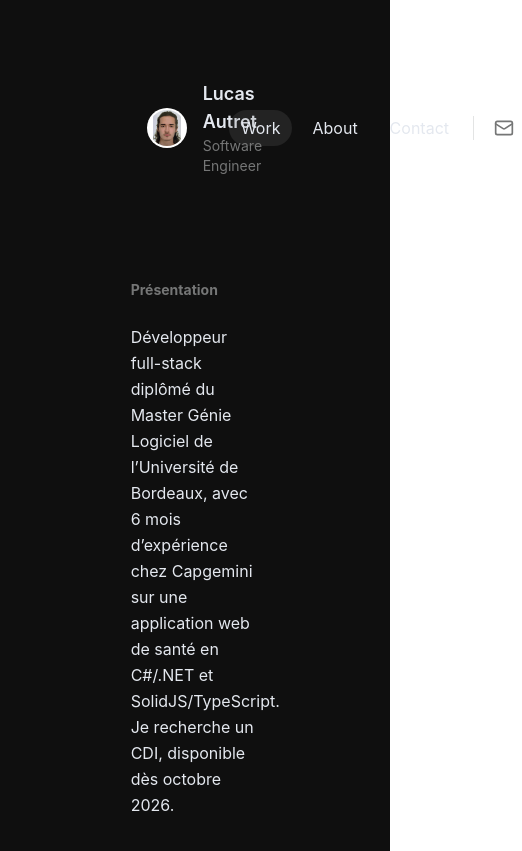
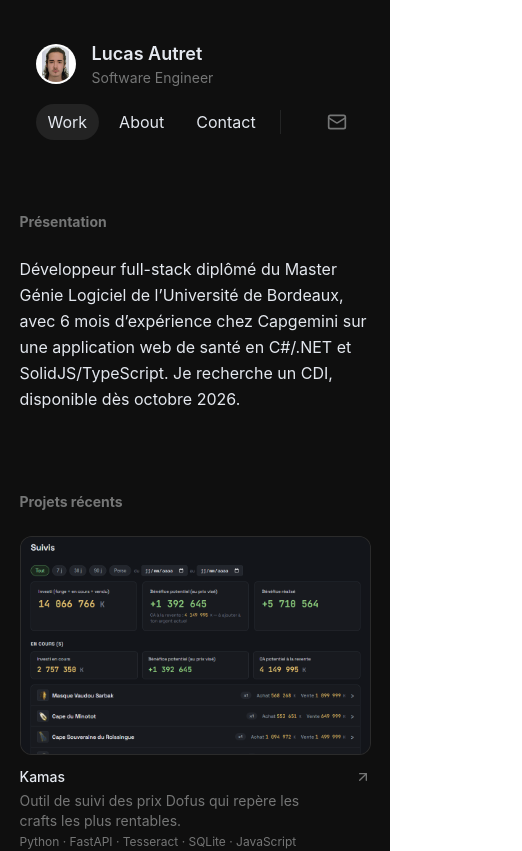
Before and after one commit to Maynito/Maynito.github.io, a React (Vite) app: page / in a window 390 px wide. Shown: the top 851 px of the page, 522 px wide, since content can reach past the window. Built offline with nearby package versions, Linux system fonts and the light colour scheme.

Commit message:
Refactor layout styles in Footer, NavBar, and Home components for improved responsiveness

```diff
--- a/src/components/Footer.jsx
+++ b/src/components/Footer.jsx
@@ -15,7 +15,7 @@ export default function Footer() {
   const themeLabel = isLightMode ? "Mode clair" : "Mode sombre";
 
   return (
-    <footer className="z-50 px-4 pt-40 pb-60 text-secondary-text page-width">
+    <footer className="z-50 px-4 pt-20 pb-24 sm:pt-40 sm:pb-60 text-secondary-text page-width">
       <hr className="mb-4 border-t border-secondary-text" />
       <div className="flex flex-col md:flex-row gap-8 justify-between items-start text-secondary-text text-sm">
         <div className="flex flex-col gap-2 py-4 self-start">
--- a/src/components/NavBar.jsx
+++ b/src/components/NavBar.jsx
@@ -69,7 +69,7 @@ function MailButton() {
 export default function NavBar() {
 
   return (
-    <header className="inset-x-0 top-0 z-50 flex items-center justify-between bg-background text-primary-text page-width px-4 pt-20 pb-6">
+    <header className="inset-x-0 top-0 z-50 flex flex-col gap-4 sm:flex-row sm:items-center sm:justify-between bg-background text-primary-text page-width px-4 pt-10 pb-6 sm:pt-20">
       <nav className="flex items-center space-x-4 text-lg font-semibold">
         <img src={profile} alt="Logo" className="h-10 w-10 shrink-0 rounded-full bg-white object-contain p-0.5" />
         <ul className="flex-col items-center space-x-2">
@@ -81,7 +81,7 @@ export default function NavBar() {
           </li>
         </ul>
       </nav>
-      <div className="flex items-center gap-3">
+      <div className="flex items-center justify-between gap-3 sm:justify-end">
         <nav>
           <ul className="flex space-x-2 border-r border-secondary-text/20 pr-3">
             {LIENS.map((lien) => (
--- a/src/index.css
+++ b/src/index.css
@@ -11,8 +11,8 @@
 }
 
 @utility page-width {
-    width: 33%;
-    max-width: 1200px;
+    width: 90%;
+    max-width: 840px;
     margin-inline: auto;
 }
 
--- a/src/pages/Home.jsx
+++ b/src/pages/Home.jsx
@@ -53,7 +53,7 @@ const PREVIOUS_PROJECTS = [
 export default function Home() {
   return (
     <>
-      <section id="hero" className="flex-col flex py-20 text-primary-text gap-6">
+      <section id="hero" className="flex-col flex py-12 sm:py-20 text-primary-text gap-6">
         <h2 className="text-sm font-bold text-secondary-text">Présentation</h2>
         <p className="text-primary-text text-md leading-relaxed">
           Développeur full-stack diplômé du Master Génie Logiciel de l’Université de Bordeaux, avec 6 mois d’expérience chez Capgemini sur une
```
